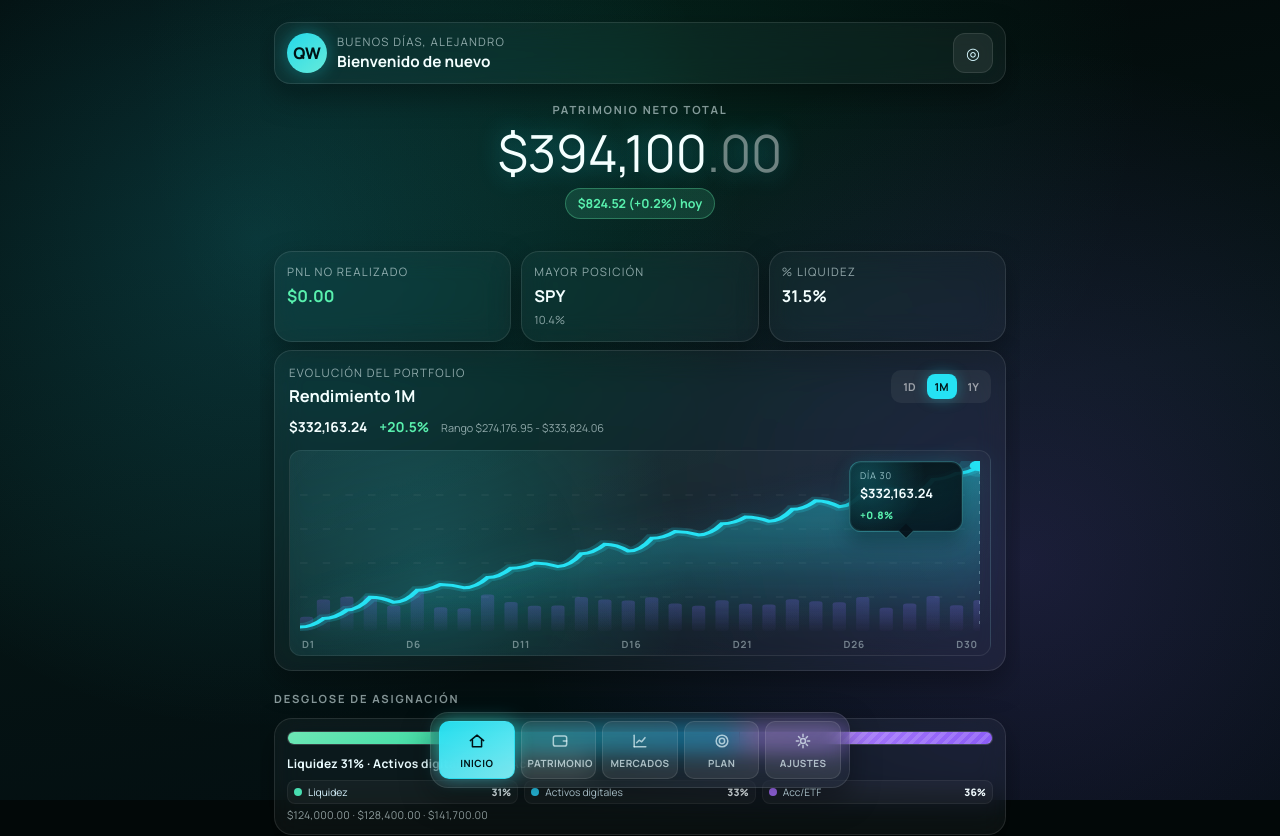
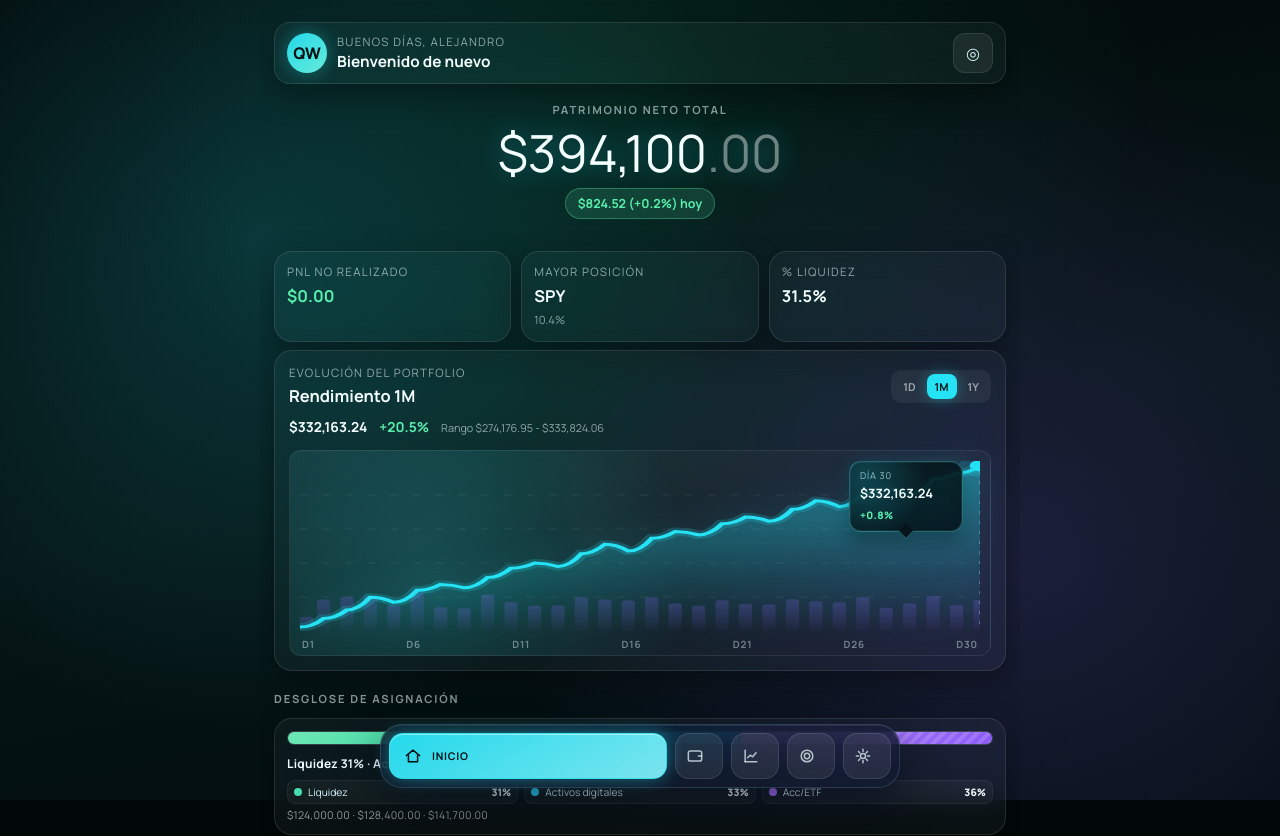
Before and after one commit to ZGgz-coder/Portfolio-Tracker, a React (Vite) app: page / in a window 1280 px wide. Shown: the top 836 px of the page. Built offline with nearby package versions, Linux system fonts and the light colour scheme.

Commit message:
Add liquid-glass expandable bottom nav inspired by RN tab sidebar

```diff
--- a/src/App.jsx
+++ b/src/App.jsx
@@ -986,20 +986,24 @@ export default function App() {
         </section>
       ) : null}
 
-      <nav className="bottom-nav glass">
-        {NAV_ITEMS.map((item) => (
+      <nav className="bottom-nav glass" aria-label="Navegación principal">
+        {NAV_ITEMS.map((item) => {
+          const isActive = screen === item.id;
+          return (
             <button
               key={item.id}
-            className={`bottom-item ${screen === item.id ? "active" : ""}`}
+              className={`bottom-item ${isActive ? "active" : ""}`}
               type="button"
               onClick={() => setScreen(item.id)}
+              aria-current={isActive ? "page" : undefined}
             >
               <span className="icon-wrap">
                 <NavIcon name={item.icon} />
               </span>
-            <small>{item.label}</small>
+              <small className="item-label">{item.label}</small>
             </button>
-        ))}
+          );
+        })}
       </nav>
     </main>
   );
--- a/src/styles.css
+++ b/src/styles.css
@@ -693,22 +693,32 @@ select {
   left: 50%;
   bottom: 12px;
   transform: translateX(-50%);
-  width: min(92%, 420px);
-  border-radius: 18px;
+  width: min(94%, 520px);
+  border-radius: 22px;
   padding: 8px;
-  display: grid;
-  grid-template-columns: repeat(5, minmax(0, 1fr));
-  gap: 6px;
+  display: flex;
+  gap: 8px;
   z-index: 10;
+  backdrop-filter: blur(18px) saturate(1.2);
+  background: linear-gradient(170deg, rgba(12, 20, 39, 0.82), rgba(16, 25, 47, 0.7));
+  border: 1px solid rgba(176, 222, 255, 0.16);
+  box-shadow: 0 16px 42px rgba(2, 7, 23, 0.55), inset 0 1px 0 rgba(255, 255, 255, 0.08);
 }
 
 .bottom-item {
-  padding: 8px 6px;
+  flex: 0 0 48px;
+  min-width: 48px;
+  height: 46px;
+  padding: 0 12px;
+  border-radius: 14px;
   text-align: center;
-  color: rgba(235, 252, 255, 0.68);
-  display: grid;
-  gap: 4px;
-  justify-items: center;
+  color: rgba(235, 252, 255, 0.72);
+  display: inline-flex;
+  align-items: center;
+  justify-content: center;
+  gap: 8px;
+  overflow: hidden;
+  transition: all 220ms ease;
 }
 
 .bottom-item span {
@@ -720,6 +730,7 @@ select {
   place-items: center;
   width: 22px;
   height: 22px;
+  flex: 0 0 22px;
 }
 
 .icon-wrap svg {
@@ -728,17 +739,30 @@ select {
   display: block;
 }
 
-.bottom-item small {
-  font-size: 0.62rem;
-  letter-spacing: 0.05em;
+.bottom-item .item-label {
+  font-size: 0.66rem;
+  letter-spacing: 0.07em;
   text-transform: uppercase;
+  white-space: nowrap;
+  opacity: 0;
+  max-width: 0;
+  transform: translateX(-4px);
+  transition: all 220ms ease;
 }
 
 .bottom-item.active {
+  flex: 1 1 120px;
+  justify-content: flex-start;
   color: #001216;
   background: linear-gradient(150deg, rgba(37, 226, 244, 0.96), rgba(133, 246, 255, 0.92));
   border-color: rgba(37, 226, 244, 0.58);
-  box-shadow: 0 0 18px rgba(37, 226, 244, 0.42);
+  box-shadow: 0 0 18px rgba(37, 226, 244, 0.42), inset 0 1px 0 rgba(255, 255, 255, 0.45);
+}
+
+.bottom-item.active .item-label {
+  opacity: 1;
+  max-width: 120px;
+  transform: translateX(0);
 }
 
 @media (min-width: 900px) {
```
Lines whose indentation alone changed are shown as unchanged.
